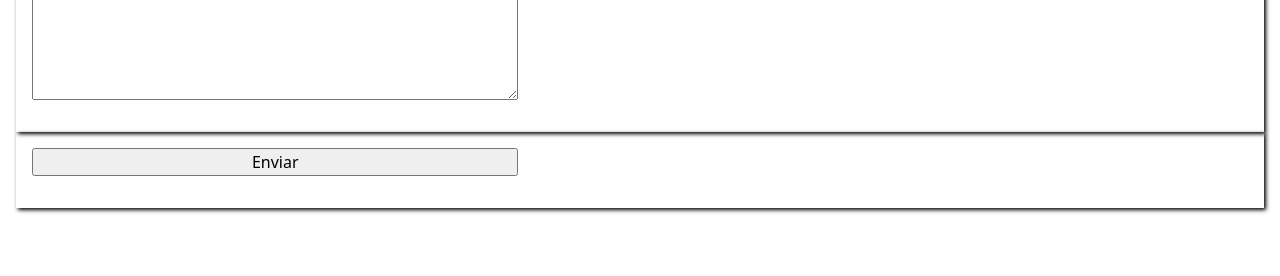
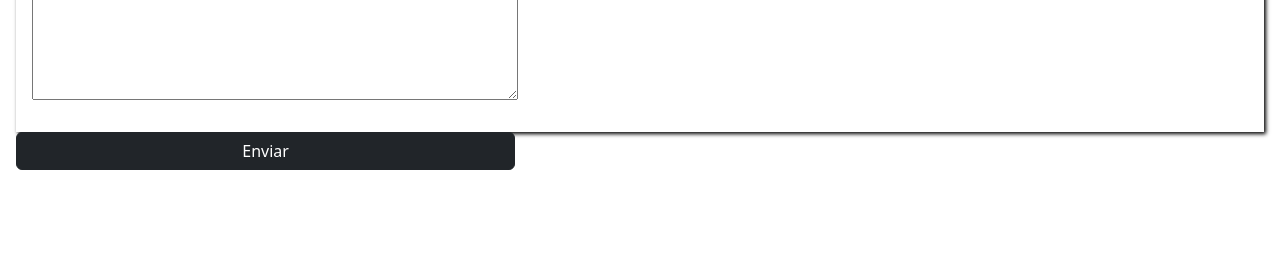
Before and after one commit to gustavo3434/API, a website: page contacto.html in a window 1280 px wide. Shown: the part 1040-1316 px from the top of the page. Drawn offline with nearby package versions, Linux system fonts and the light colour scheme.

Commit message:
170 commit

```diff
--- a/contacto.html
+++ b/contacto.html
@@ -81,9 +81,8 @@
                 <label for="comen">Consulta</label>
                 <textarea name="comen" id="" cols="30" rows="10" required></textarea>
               </div>
-              <div>
-                <input class="enviar" type="submit" value="Enviar">
-              </div>
+              <input class="enviar btn btn-dark" type="submit" value="Enviar">
+
             </legend>
           </fieldset>
         </form>
```
